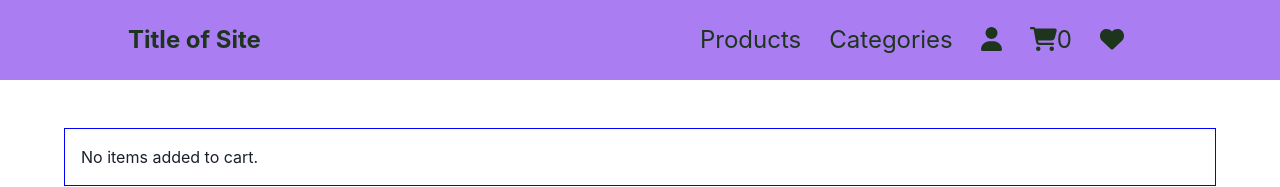
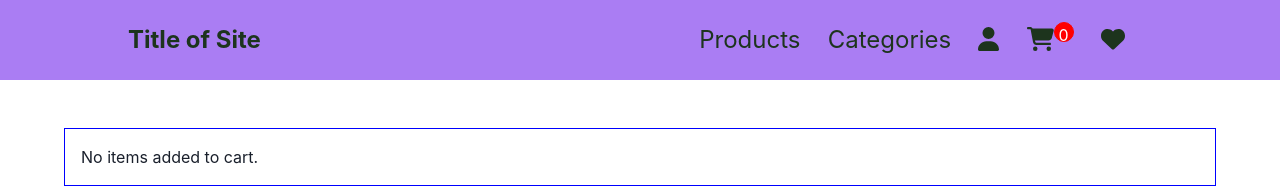
Before and after one commit to fishenchips/web-shop-examination, a Next.js app: page /cart in a window 1280 px wide. Shown: the top 187 px of the page. Built offline with nearby package versions, Linux system fonts and the light colour scheme.

Commit message:
adding initial cart button styling

```diff
--- /dev/null
+++ b/components/layout/HeaderCartButton.module.css
@@ -0,0 +1,12 @@
+.items {
+  vertical-align: top;
+  display: inline-block;
+  border: 1px solid red;
+  height: 20px;
+  width: 20px;
+  border-radius: 50%;
+  background-color: red;
+  font-size: 1rem;
+  color: white;
+  text-align: center;
+}
--- a/components/layout/HeaderCartButton.tsx
+++ b/components/layout/HeaderCartButton.tsx
@@ -3,6 +3,7 @@ import { FontAwesomeIcon } from "@fortawesome/react-fontawesome";
 import { faShoppingCart } from "@fortawesome/free-solid-svg-icons";
 
 import { CartContext } from "../../store/CartContext";
+import styles from "./HeaderCartButton.module.css";
 
 export const HeaderCartButton = () => {
   const cartCtx = useContext(CartContext);
@@ -15,7 +16,7 @@ export const HeaderCartButton = () => {
   return (
     <div>
       <FontAwesomeIcon icon={faShoppingCart} />
-      {numberOfCartItems}
+      <span className={styles.items}>{numberOfCartItems}</span>
     </div>
   );
 };
```
Also changed, not shown: components/layout/HeaderCartButton.modules.css (deleted).
